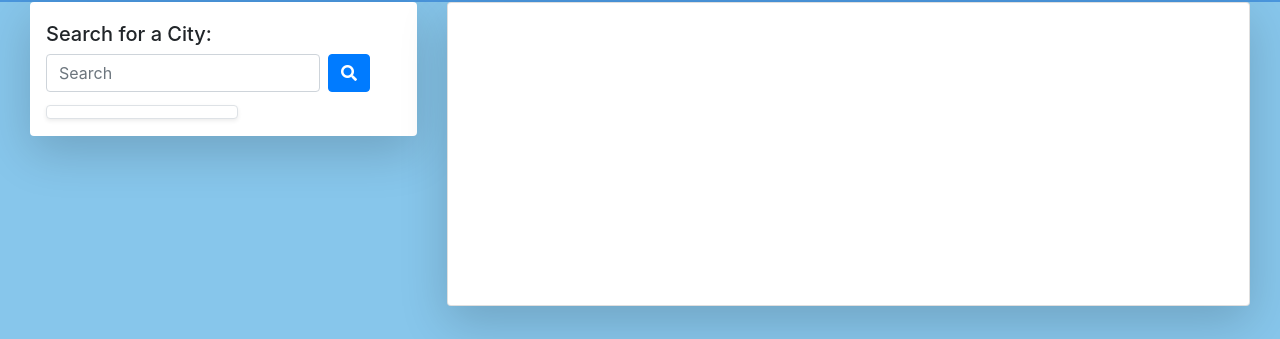
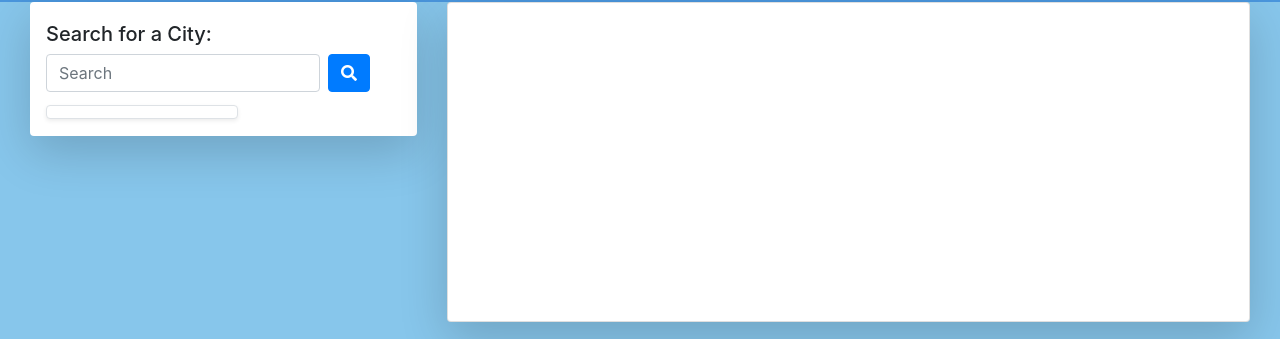
Before and after one commit to mehdisafari77/Weather-Forecast-Dashboard, a plain HTML site: page index.html in a window 1280 px wide. Shown: the part 70-409 px from the top of the page. Drawn offline with nearby package versions, Linux system fonts and the light colour scheme.

Commit message:
did style edits

```diff
--- a/assets/css/style.css
+++ b/assets/css/style.css
@@ -4,10 +4,6 @@
 }
 
 .forecast {
-    color: #fff;
-}
-
-.magnifier {
     color: #fff;
 }
 
--- a/index.html
+++ b/index.html
@@ -15,7 +15,7 @@
     <div class="container-fluid text-center p-2 custom-nav-head">
         <h1 class="custom-header-text">Weather Dashboard</h1>
     </div>
-    <div class="container-fluid custom-nav">
+    <div class="container-fluid custom-nav " style="width: 710; height: 100rem;">
         <div class="clearfix">
             <div class="col-4 float-left">
                 <nav class="navbar navbar-light bg-light shadow-lg p-3 mb-5 bg-white rounded">
@@ -32,7 +32,7 @@
             </div>
 
             <div class="col-8 float-right">
-                <div class="card bg-light text-dark p-2 rem shadow-lg p-3 mb-3 bg-white rounded" style="width: 710; height: 19rem;">
+                <div class="card bg-light text-dark p-2 rem shadow-lg p-3 mb-3 bg-white rounded" style="width: 710; height: 20rem;">
                     <div id="current"></div>
 
                     <div id="uvi-display"></div>
```
